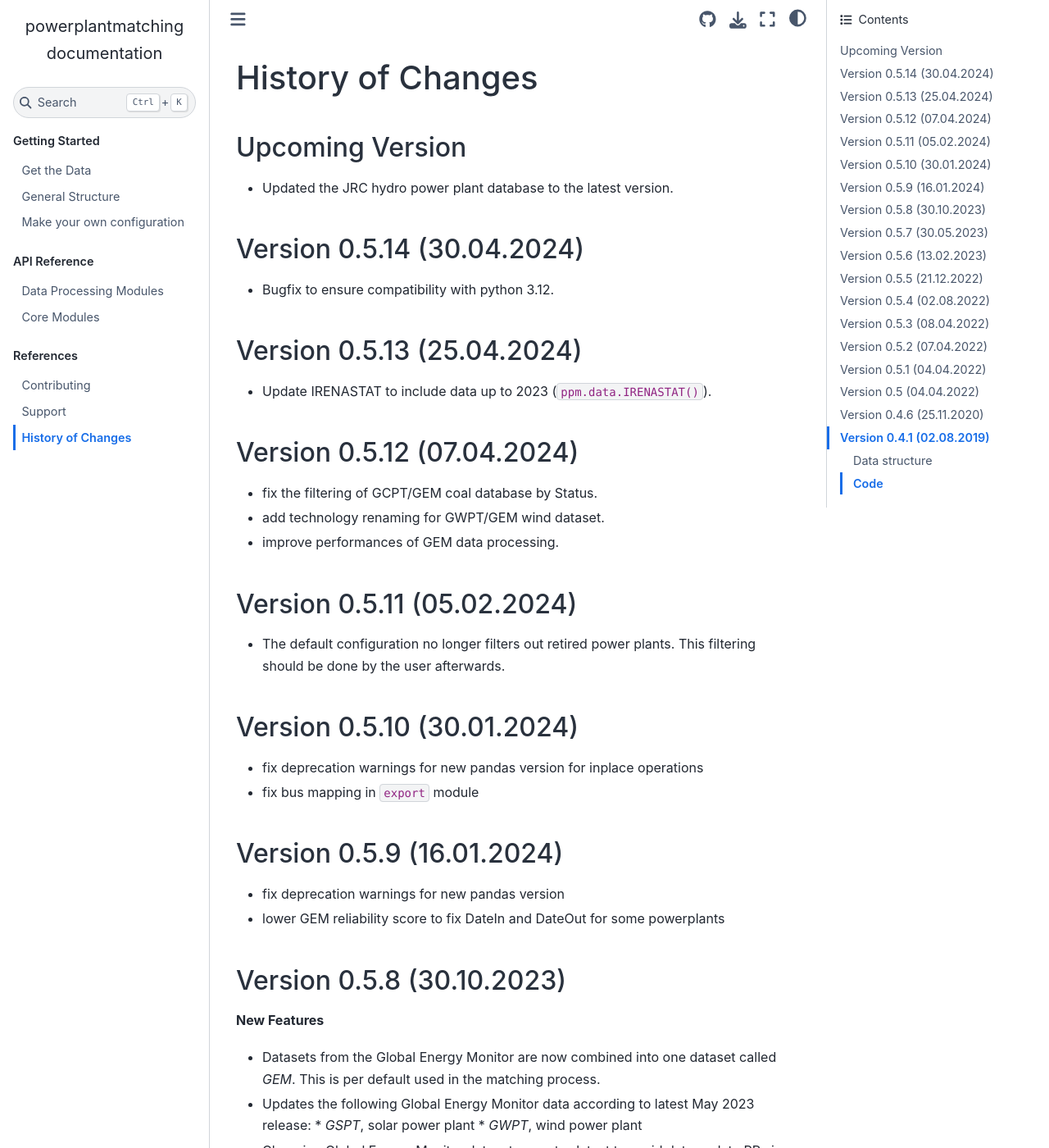
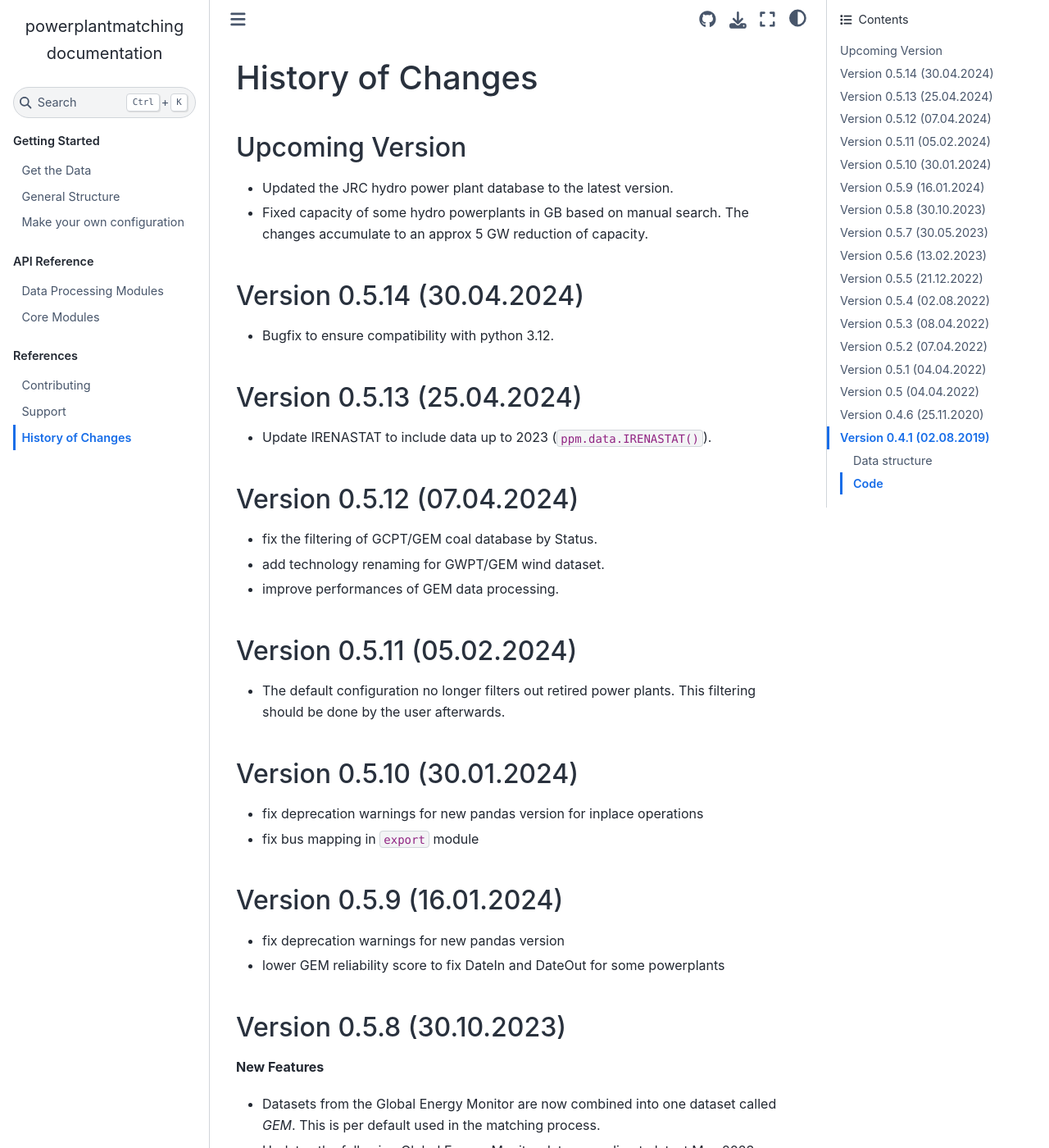
Before and after one commit to PyPSA/powerplantmatching, a Sphinx documentation site: the page built from doc/release-notes.rst, in a window 1280 px wide and 1400 px high. Shown: the whole window at 82% size. Built offline with Sphinx 7.4.7 and the Sphinx Book theme 1.1.4, drawn with Linux system fonts in a browser that asks for light colours; pages that are not in the unit, such as notebooks, are missing from menus; some of the changed text lies outside the part shown.

Commit message:
fix syntax manual corrections for GB hydro data

```diff
--- a/doc/release-notes.rst
+++ b/doc/release-notes.rst
@@ -6,6 +6,8 @@ Upcoming Version
 ----------------
 
 * Updated the JRC hydro power plant database to the latest version.
+
+* Fixed capacity of some hydro powerplants in GB based on manual search. The changes accumulate to an approx 5 GW reduction of capacity.
 
 Version 0.5.14 (30.04.2024)
 ---------------------------
```
Also changed, not shown: other parts of doc/release-notes.rst (+0 -1 lines), 2 other files.
